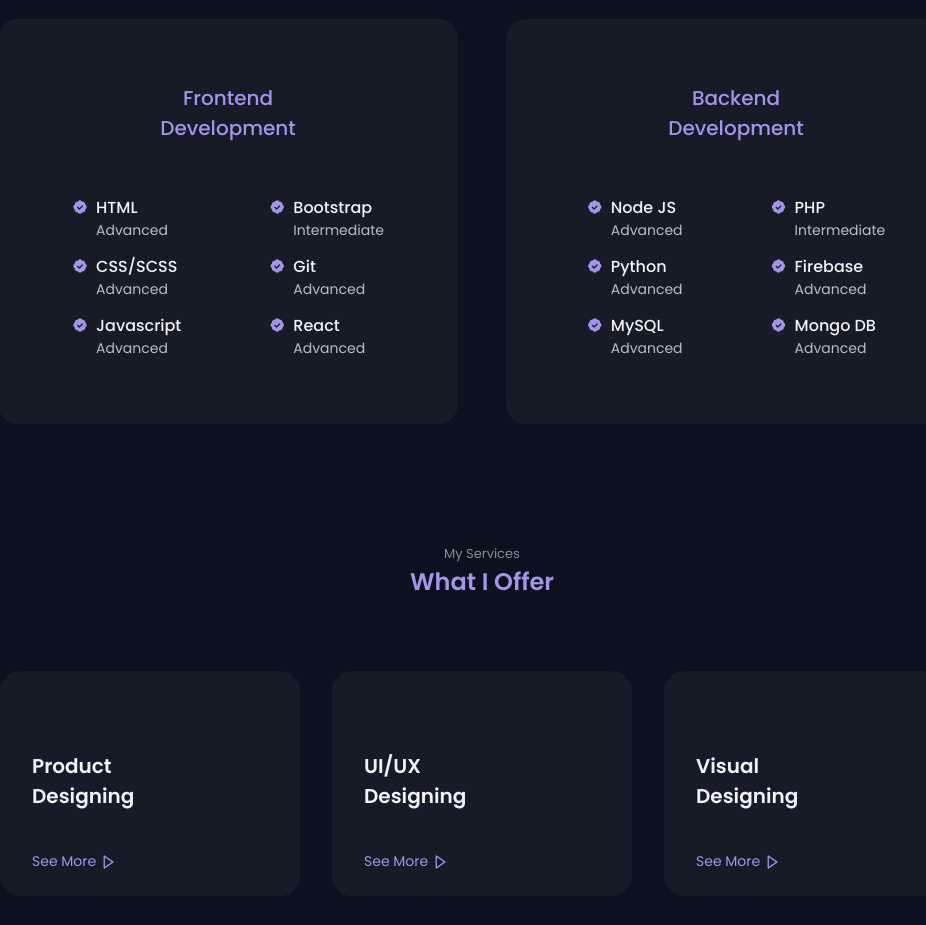
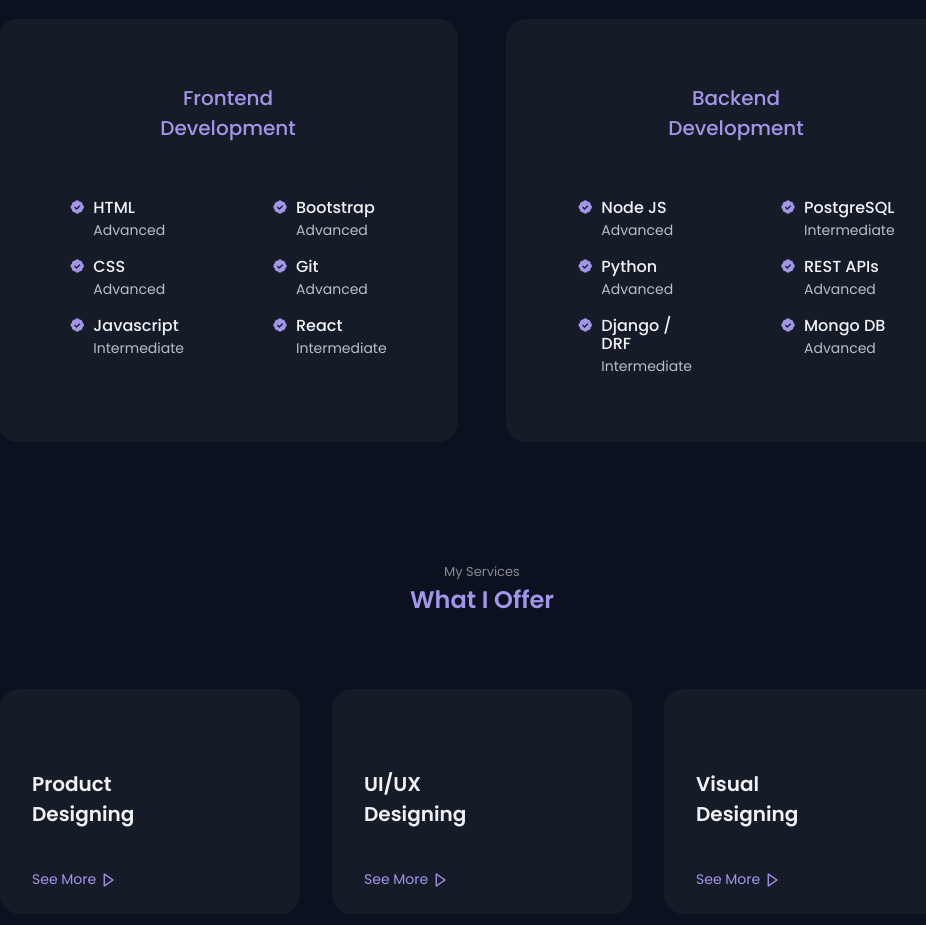
Before and after one commit to aryalshiva/personal_website, a plain HTML site: page index.html in a window 1280 px wide. Shown: the part 1276-2201 px from the top of the page, without its empty margins (158-1084 px from the left). Drawn offline with nearby package versions, Linux system fonts and the light colour scheme; animation ran at ten frames a second; a web font is replaced by a local one.

Commit message:
added my data

```diff
--- a/index.html
+++ b/index.html
@@ -195,7 +195,7 @@
                                 <i class='bx bxs-badge-check'></i>
 
                                 <div>
-                                    <h3 class="skills__name">CSS/SCSS</h3>
+                                    <h3 class="skills__name">CSS</h3>
                                     <span class="skills__level">Advanced</span>
                                 </div>
                             </div>
@@ -205,7 +205,7 @@
 
                                 <div>
                                     <h3 class="skills__name">Javascript</h3>
-                                    <span class="skills__level">Advanced</span>
+                                    <span class="skills__level">Intermediate</span>
                                 </div>
                             </div>
 
@@ -216,7 +216,7 @@
 
                                 <div>
                                     <h3 class="skills__name">Bootstrap</h3>
-                                    <span class="skills__level">Intermediate</span>
+                                    <span class="skills__level">Advanced</span>
                                 </div>
                             </div>
 
@@ -234,7 +234,7 @@
 
                                 <div>
                                     <h3 class="skills__name">React</h3>
-                                    <span class="skills__level">Advanced</span>
+                                    <span class="skills__level">Intermediate</span>
                                 </div>
                             </div>
 
@@ -269,8 +269,8 @@
                                 <i class='bx bxs-badge-check'></i>
 
                                 <div>
-                                    <h3 class="skills__name">MySQL</h3>
-                                    <span class="skills__level">Advanced</span>
+                                    <h3 class="skills__name">Django / DRF</h3>
+                                    <span class="skills__level">Intermediate</span>
                                 </div>
                             </div>
 
@@ -280,7 +280,7 @@
                                 <i class='bx bxs-badge-check'></i>
 
                                 <div>
-                                    <h3 class="skills__name">PHP</h3>
+                                    <h3 class="skills__name">PostgreSQL</h3>
                                     <span class="skills__level">Intermediate</span>
                                 </div>
                             </div>
@@ -289,7 +289,7 @@
                                 <i class='bx bxs-badge-check'></i>
 
                                 <div>
-                                    <h3 class="skills__name">Firebase</h3>
+                                    <h3 class="skills__name">REST APIs</h3>
                                     <span class="skills__level">Advanced</span>
                                 </div>
                             </div>
```
